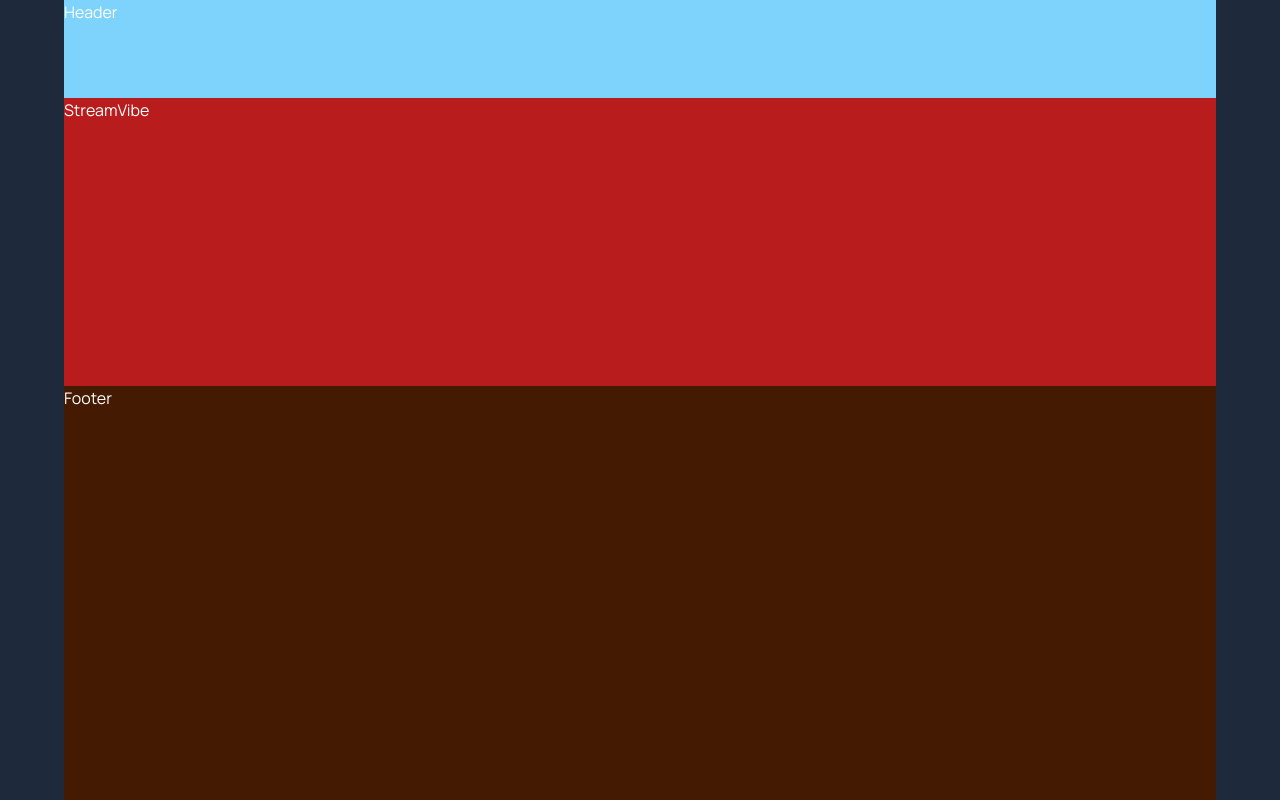
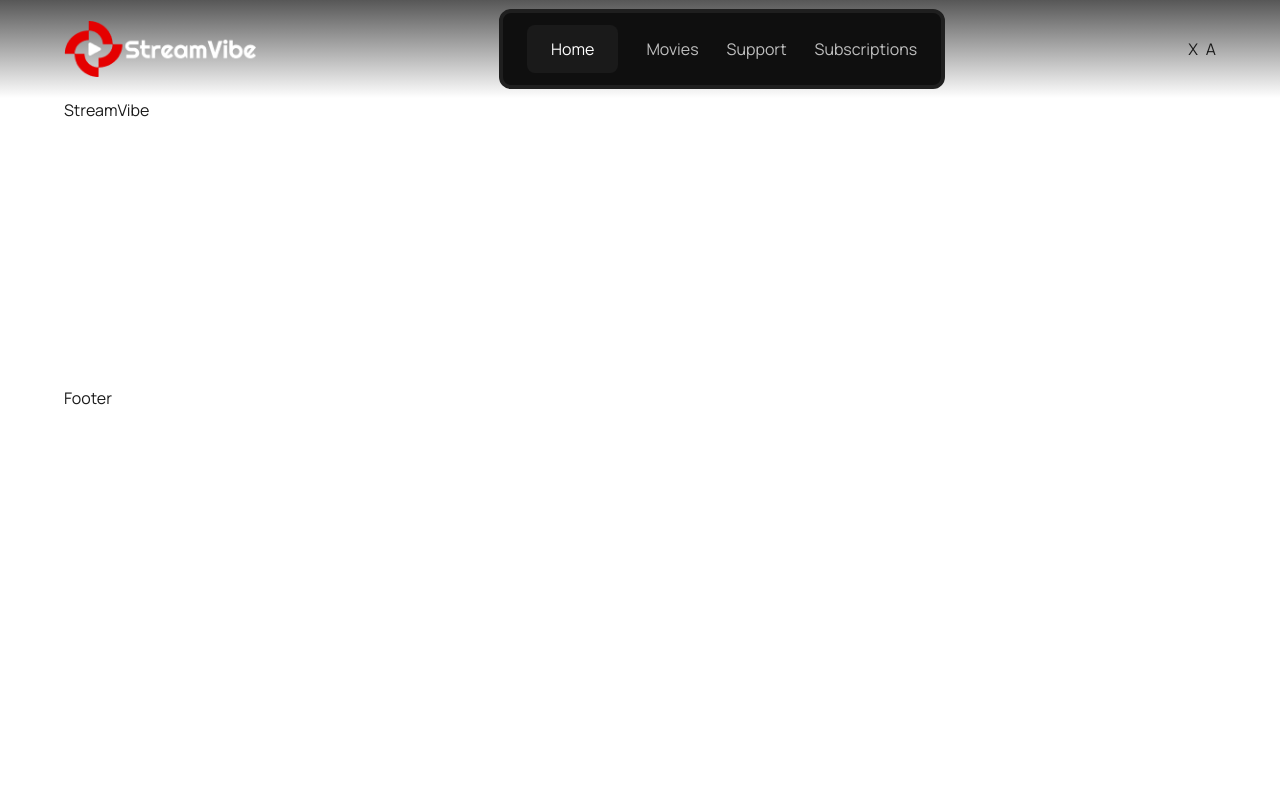
Before and after one commit to ismailkskn98/streamVibe, a Next.js app: page / in a window 1280 px wide. Built offline with nearby package versions, Linux system fonts and the light colour scheme.

Commit message:
header componentine başlandı. Logo ve navigationBar tamamlandı.

```diff
--- a/src/app/layout.tsx
+++ b/src/app/layout.tsx
@@ -22,7 +22,7 @@ export default function RootLayout({
 }>) {
   return (
     <html lang="tr" className={`${manrope.className}`}>
-      <body className="grid-container text-white bg-slate-800 ">
+      <body className="grid-container text-black-10">
         <Header />
         {children}
         <Footer />
--- /dev/null
+++ b/src/app/movies/page.tsx
@@ -0,0 +1,7 @@
+import React from "react";
+
+const page = () => {
+  return <div>movies</div>;
+};
+
+export default page;
--- a/src/app/page.tsx
+++ b/src/app/page.tsx
@@ -1,6 +1,6 @@
 export default function Home() {
   return (
-    <div className="bg-red-700">
+    <div className="">
       <h1>StreamVibe</h1>
     </div>
   );
--- /dev/null
+++ b/src/app/subscriptions/page.tsx
@@ -0,0 +1,7 @@
+import React from "react";
+
+const page = () => {
+  return <div>subscriptions</div>;
+};
+
+export default page;
--- /dev/null
+++ b/src/app/support/page.tsx
@@ -0,0 +1,7 @@
+import React from "react";
+
+const page = () => {
+  return <div>support</div>;
+};
+
+export default page;
--- a/src/components/footer/index.tsx
+++ b/src/components/footer/index.tsx
@@ -1,7 +1,7 @@
 import React from "react";
 
 const Footer = () => {
-  return <footer className="bg-amber-950">Footer</footer>;
+  return <footer className="">Footer</footer>;
 };
 
 export default Footer;
--- /dev/null
+++ b/src/components/header/Buttons/index.tsx
@@ -0,0 +1,12 @@
+import React from "react";
+
+const Buttons = () => {
+  return (
+    <div className="flex items-center gap-2">
+      <span>X</span>
+      <span>A</span>
+    </div>
+  );
+};
+
+export default Buttons;
--- /dev/null
+++ b/src/components/header/LogoImage.tsx
@@ -0,0 +1,13 @@
+import Image from "next/image";
+import React from "react";
+import logo from "@/../public/logo.png";
+
+const LogoImage = () => {
+  return (
+    <div className="relative w-48 h-14">
+      <Image src={logo} alt="StreamVibe" fill />
+    </div>
+  );
+};
+
+export default LogoImage;
--- /dev/null
+++ b/src/components/header/NavigationBar/NavItem.tsx
@@ -0,0 +1,16 @@
+"use client";
+import Link from "next/link";
+import { usePathname } from "next/navigation";
+import React from "react";
+
+const NavItem = ({ href, title }: { href: string; title: string }) => {
+  const pathname = usePathname();
+  const isActive = pathname === href;
+  return (
+    <Link href={href} className={`${isActive ? "px-6 py-3 text-white bg-black-10 rounded-lg" : "text-grey-75"} transition-all`}>
+      {title}
+    </Link>
+  );
+};
+
+export default NavItem;
--- /dev/null
+++ b/src/components/header/NavigationBar/index.tsx
@@ -0,0 +1,15 @@
+import React from "react";
+import NavItem from "./NavItem";
+
+const NavigationBar = () => {
+  return (
+    <nav className="flex items-center gap-7 max-h-20 border-4 border-solid border-black-12 bg-black-06 text-grey-75 py-3 px-6 rounded-xl">
+      <NavItem href="/" title="Home" />
+      <NavItem href="/movies" title="Movies" />
+      <NavItem href="/support" title="Support" />
+      <NavItem href="/subscriptions" title="Subscriptions" />
+    </nav>
+  );
+};
+
+export default NavigationBar;
--- a/src/components/header/index.tsx
+++ b/src/components/header/index.tsx
@@ -1,7 +1,21 @@
 import React from "react";
+import styles from "./styles.module.css";
+import LogoImage from "./LogoImage";
+import NavigationBar from "./NavigationBar";
+import Buttons from "./Buttons";
 
 const Header = () => {
-  return <header className="bg-sky-300">Header</header>;
+  return (
+    <header className={`w-full fluid ${styles.header}`}>
+      <main className="grid-container">
+        <div className="flex items-center justify-between">
+          <LogoImage />
+          <NavigationBar />
+          <Buttons />
+        </div>
+      </main>
+    </header>
+  );
 };
 
 export default Header;
--- /dev/null
+++ b/src/components/header/styles.module.css
@@ -0,0 +1,4 @@
+.header {
+  background: rgb(26, 26, 26);
+  background: linear-gradient(180deg, rgba(26, 26, 26, 0.7336311233477766) 0%, rgba(253, 187, 45, 0) 100%);
+}
```
